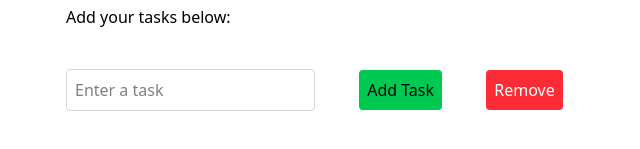
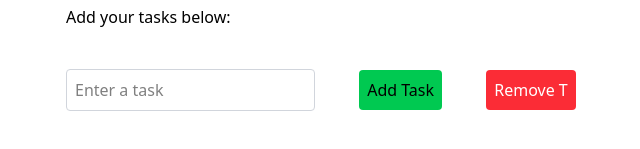
Before and after one commit to devkryssie/todo-list-ui, a website: page index.html in a window 1280 px wide. Shown: the part 447-596 px from the top of the page, 534-1174 px from the left. Drawn offline with Linux system fonts and the light colour scheme.

Commit message:
first commit

```diff
--- a/index.html
+++ b/index.html
@@ -15,7 +15,7 @@
     <button class="ml-10 mt-10 p-2 bg-green-500 text</b-white rounded">Add Task</button>
 
 
-    <button class="ml-10 mt-10 p-2 bg-red-500 text-white rounded">Remove </button>
+    <button class="ml-10 mt-10 p-2 bg-red-500 text-white rounded">Remove T</button>
 
     </div>
 
```
